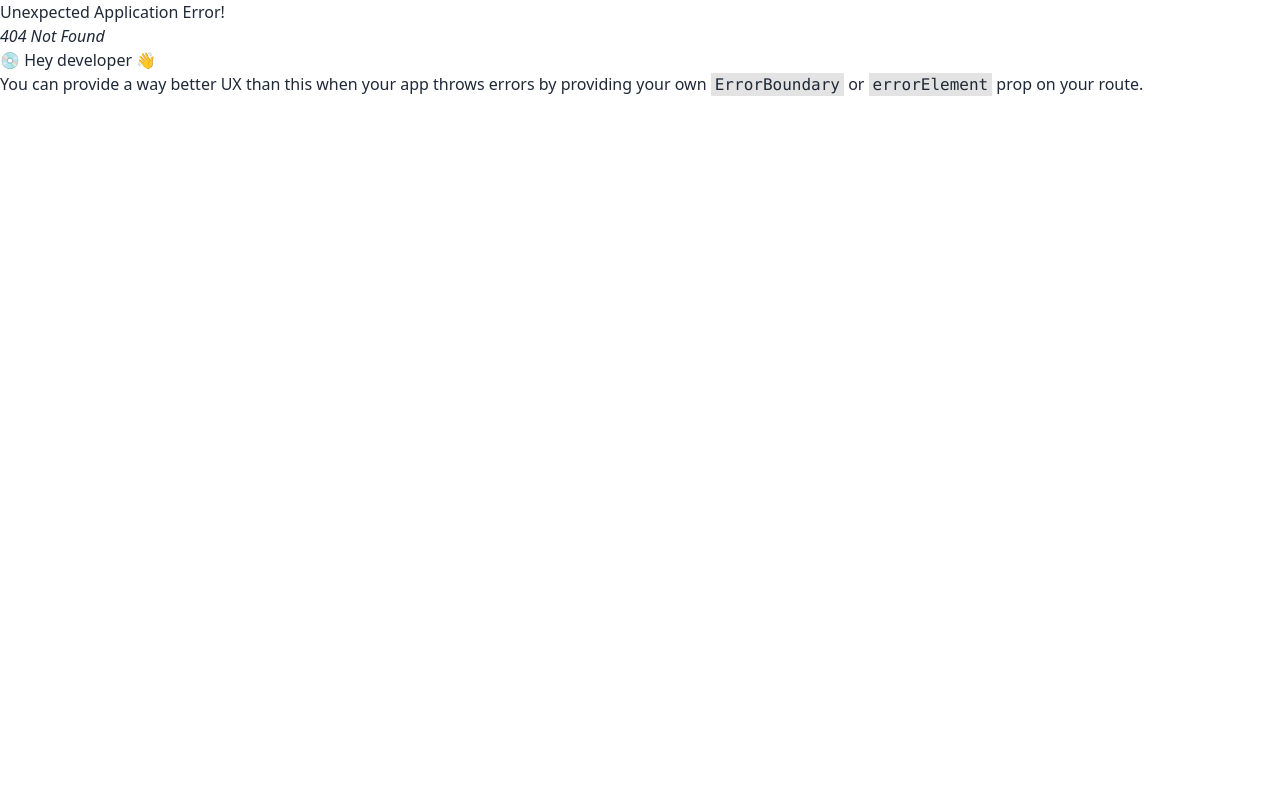
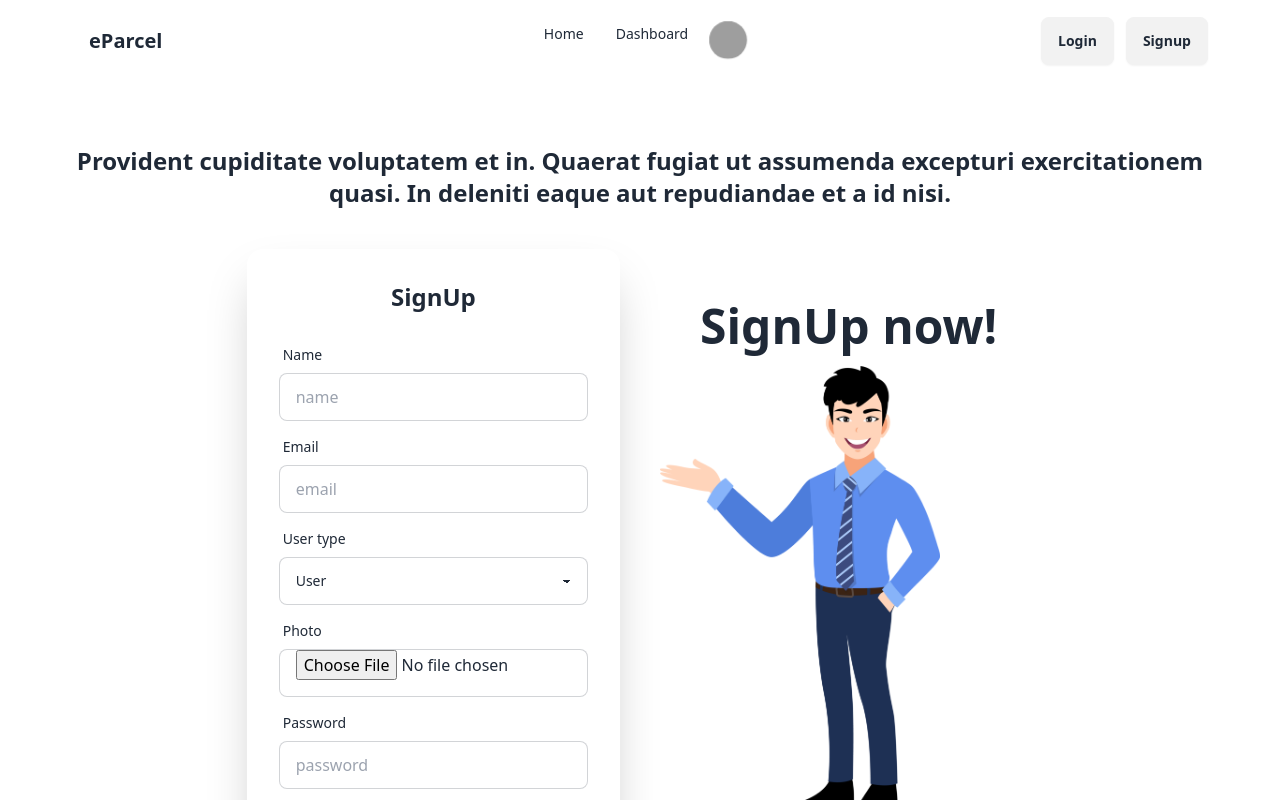
Before and after one commit to Sakibgithub123/parcel-management, a React (Vite) app: page /signup in a window 1280 px wide. Before the commit this address had no page. Shown: the top 800 px of the page. Built offline with nearby package versions, Linux system fonts and the light colour scheme; grey boxes are pictures that could not be loaded.

Commit message:
login signup page design

```diff
--- a/package.json
+++ b/package.json
@@ -15,6 +15,7 @@
     "react": "^18.2.0",
     "react-countup": "^6.5.0",
     "react-dom": "^18.2.0",
+    "react-hook-form": "^7.48.2",
     "react-router-dom": "^6.20.0",
     "sort-by": "^1.2.0"
   },
--- a/src/Shared/Navbar.jsx
+++ b/src/Shared/Navbar.jsx
@@ -57,7 +57,7 @@ const Navbar = () => {
             </div>
             <div className="navbar-end gap-3">
                 <Link to={'/login'} className="btn">Login</Link>
-                <a className="btn">Signup</a>
+                <Link to={'/signup'} className="btn">Signup</Link>
             </div>
         </div>
     );
--- a/src/pages/Authentication/LoginPage.jsx
+++ b/src/pages/Authentication/LoginPage.jsx
@@ -1,6 +1,10 @@
 import img from "../../assets/Banner/login3.webp"
 import googleimg from "../../assets/Banner/googlee.png"
+import { useForm } from "react-hook-form"
 const LoginPage = () => {
+    const {register,handleSubmit,formState: { errors },} = useForm()
+      const onSubmit = (data) => console.log(data)
+
     return (
         <div className=" min-h-screen  my-10">
              <p className="py-6 text-center font-semibold text-2xl">Provident cupiditate voluptatem et in.
@@ -12,20 +16,26 @@ const LoginPage = () => {
                       <img className="w-3/4"  src={img} alt="" />
                 </div>
                 <div className="card  w-1/3 shadow-2xl bg-base-100">
-                    <form className="card-body">
-                        <h3>Login Now</h3>
+                    <form onSubmit={handleSubmit(onSubmit)} className="card-body">
+                    <h3 className="text-2xl font-bold text-center mb-4">Login</h3>
                         <button className="btn flex flex-row justify-center items-center"> <img src={googleimg} width={36} alt="" /><span>Google login</span></button>
                         <div className="form-control">
-                            <label className="label">
-                                <span className="label-text">Email</span>
-                            </label>
-                            <input type="email" placeholder="email" className="input input-bordered" required />
-                        </div>
+                       <label className="label">
+                           <span className="label-text">Email</span>
+                       </label>
+                       <input type="email"  {...register("email", { required: true,
+                       pattern: /[a-zA-Z0-9_.+-]+@[a-zA-Z0-9-]+\.[a-zA-Z0-9-.]+/
+                     })}   placeholder="email" className="input input-bordered" required />
+                       {errors.email?.type === "required" && <span className="text-red-900">Email Field is required</span>}
+                       {errors.email?.type === "pattern" && <span className="text-red-900">Enter a valid email address. </span>}
+                   </div>
                         <div className="form-control">
                             <label className="label">
                                 <span className="label-text">Password</span>
                             </label>
-                            <input type="password" placeholder="password" className="input input-bordered" required />
+                            <input type="password" {...register("password", { required: true,  })} placeholder="password" className="input input-bordered" />
+                       {errors.password?.type === "required" && <span className="text-red-900">Password field is required</span>}
+
                             <label className="label">
                                 <a href="#" className="label-text-alt link link-hover">Forgot password?</a>
                             </label>
--- /dev/null
+++ b/src/pages/Authentication/SignUpPage.jsx
@@ -0,0 +1,84 @@
+import img from "../../assets/Banner/login3.webp"
+import { useForm } from "react-hook-form"
+
+
+const SignUpPage = () => {
+    const { register, handleSubmit, formState: { errors }, } = useForm()
+    const onSubmit = (data) => console.log(data)
+
+    return (
+        <div className=" min-h-screen  my-10">
+            <p className="py-6 text-center font-semibold text-2xl">Provident cupiditate voluptatem et in.
+                Quaerat fugiat ut assumenda excepturi exercitationem quasi.
+                In deleniti eaque aut repudiandae et a id nisi.</p>
+            <div className="hero-content flex-col lg:flex-row-reverse gap-10">
+                <div className="text-center lg:text-left w-1/3 md:mb-8 ">
+                    <h1 className="text-5xl font-bold md:ml-10 mb-4">SignUp now!</h1>
+                    <img className="w-3/4" src={img} alt="" />
+                </div>
+                <div className="card  w-1/3 shadow-2xl bg-base-100">
+                    <form onSubmit={handleSubmit(onSubmit)} className="card-body">
+                        <h3 className="text-2xl font-bold text-center mb-4">SignUp</h3>
+                        <div className="form-control">
+                            <label className="label">
+                                <span className="label-text">Name</span>
+                            </label>
+                            <input type="text" {...register("name", { required: true })} placeholder="name" className="input input-bordered" />
+                            {errors.name?.type === "required" && <span className="text-red-900">Name field is required</span>}
+                        </div>
+                        <div className="form-control">
+                            <label className="label">
+                                <span className="label-text">Email</span>
+                            </label>
+                            <input type="email"  {...register("email", {
+                                required: true,
+                                pattern: /[a-zA-Z0-9_.+-]+@[a-zA-Z0-9-]+\.[a-zA-Z0-9-.]+/
+                            })} placeholder="email" className="input input-bordered" required />
+                            {errors.email?.type === "required" && <span className="text-red-900">Email Field is required</span>}
+                            {errors.email?.type === "pattern" && <span className="text-red-900">Enter a valid email address. </span>}
+                        </div>
+                        <div className="form-control">
+                            <label className="label">
+                                <span className="label-text">User type</span>
+                            </label>
+                            <select defaultValue="default" {...register("role", { required: true })} className="select select-bordered w-full max-w-xs">
+                            <option disabled defaultValue="default">Select here...</option>
+                            <option value="user">User</option>
+                            <option value="deliverymen">DeliveryMen</option>
+                        </select>
+                        {errors.role?.type === "required" && (
+                            <p className="text-red-400">User type is required</p>
+                        )}
+                        </div>
+                        <div className="form-control">
+                            <label className="label">
+                                <span className="label-text">Photo</span>
+                            </label>
+                            <input type="file" {...register("photo", { required: true })} placeholder="photo" className="input input-bordered" />
+                            {errors.photo?.type === "required" && <span className="text-red-900">Photo field is required</span>}
+                        </div>
+                        <div className="form-control">
+                            <label className="label">
+                                <span className="label-text">Password</span>
+                            </label>
+                            <input type="password" {...register("password", {
+                                required: true,
+                                pattern: /(?=.*[A-Za-z])(?=.*\d)(?=.*[@$!%*#?&])[A-Za-z\d@$!%*#?&]{6,}/
+                            })} placeholder="password" className="input input-bordered" />
+                            {errors.password?.type === "required" && <span className="text-red-900">Password field is required</span>}
+                            {errors.password?.type === "pattern" && <span className="text-red-900">Password must be minimum six characters, at least one letter, one number and one special character.</span>}
+                        </div>
+                        <div className="form-control mt-6">
+                            <button className="btn btn-primary">Signup</button>
+                        </div>
+                    </form>
+                </div>
+            </div>
+            {/* <p className="py-6 text-center font-semibold text-2xl">Provident cupiditate voluptatem et in.
+                Quaerat fugiat ut assumenda excepturi exercitationem quasi.
+                In deleniti eaque aut repudiandae et a id nisi.</p> */}
+        </div>
+    );
+};
+
+export default SignUpPage;
--- a/src/pages/Home/TopDeliveryMan.jsx
+++ b/src/pages/Home/TopDeliveryMan.jsx
@@ -8,9 +8,9 @@ const TopDeliveryMan = () => {
             <SectionTitle heading="our top delivery person"></SectionTitle>
             <div className="card card-compact w-96 bg-base-100 shadow-xl my-10">
                 <figure><img src={img} alt="Shoes" /></figure>
-                <div className="text-center space-y-4 my-5">
+                <div className="text-center space-y-2 my-5">
                     <h2 className="text-2xl font-semibold">Md Rejal Ali</h2>
-                    <p className="text-2xl font-semibold">Percel Delivered : 20</p>
+                    <p className="text-lg font-semibold">Percel Delivered : 20</p>
                     <div className="rating">
                         <input type="radio" name="rating-2" className="mask mask-star-2 bg-orange-400" />
                         <input type="radio" name="rating-2" className="mask mask-star-2 bg-orange-400" checked />
```
Also changed, not shown: src/Root/Root.jsx (+6 -1 lines), 1 other file (tests, documents, lock files or other folders).
